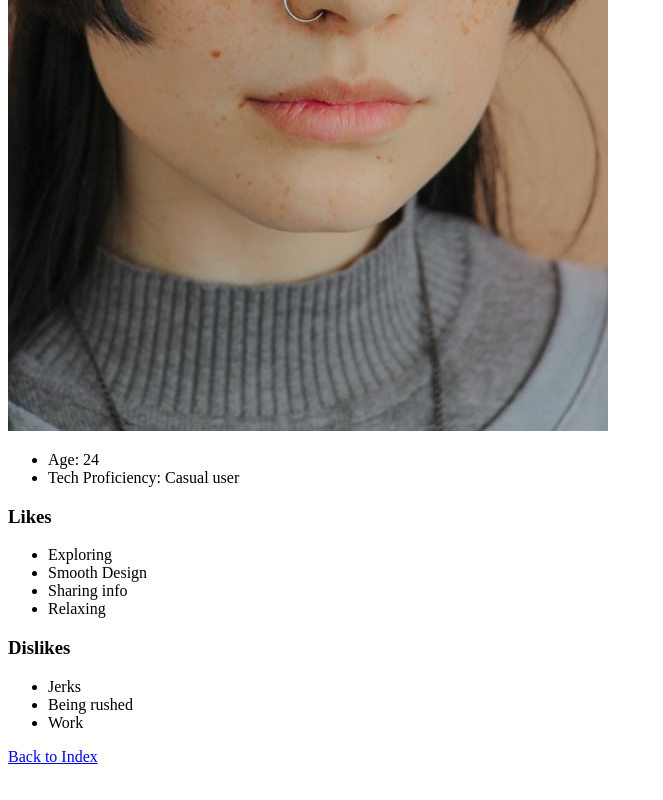
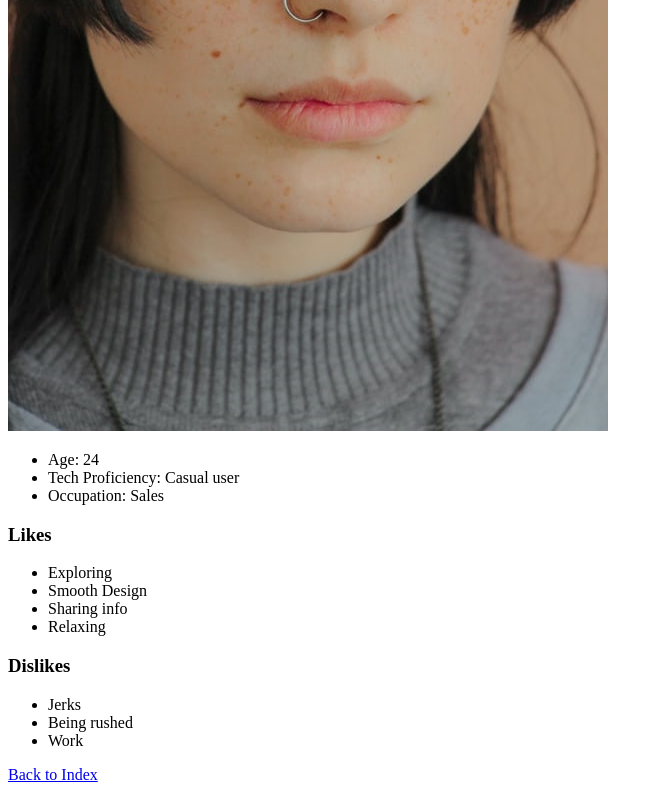
Before and after one commit to MrAGillikin/data-design, a plain HTML site: page epic/persona.html in a window 1280 px wide. Shown: the part 596-1396 px from the top of the page, without its empty margins (0-663 px from the left). Drawn offline with Linux system fonts and the light colour scheme.

Commit message:
Slight modifications

```diff
--- a/epic/persona.html
+++ b/epic/persona.html
@@ -11,6 +11,7 @@
 		<ul>
 			<li>Age: 24</li>
 			<li>Tech Proficiency: Casual user</li>
+			<li>Occupation: Sales</li>
 		</ul>
 		<h3>Likes</h3>
 		<ul>
```
